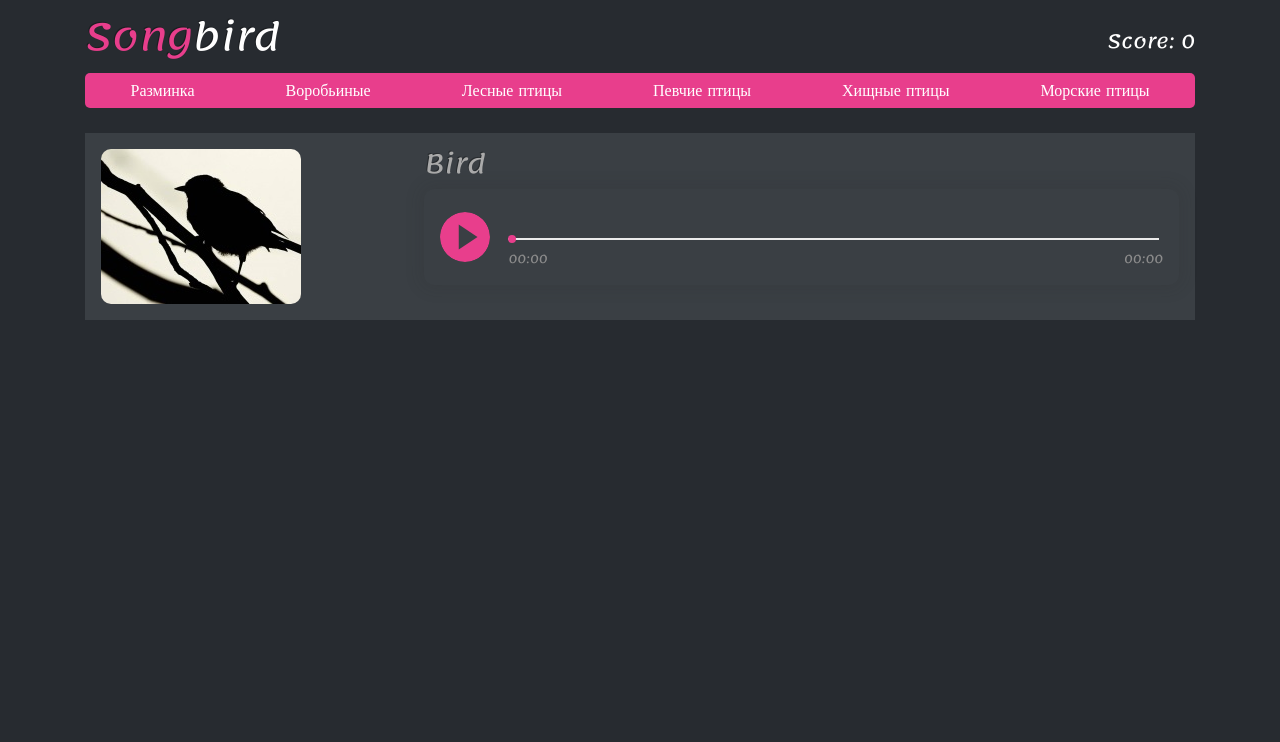
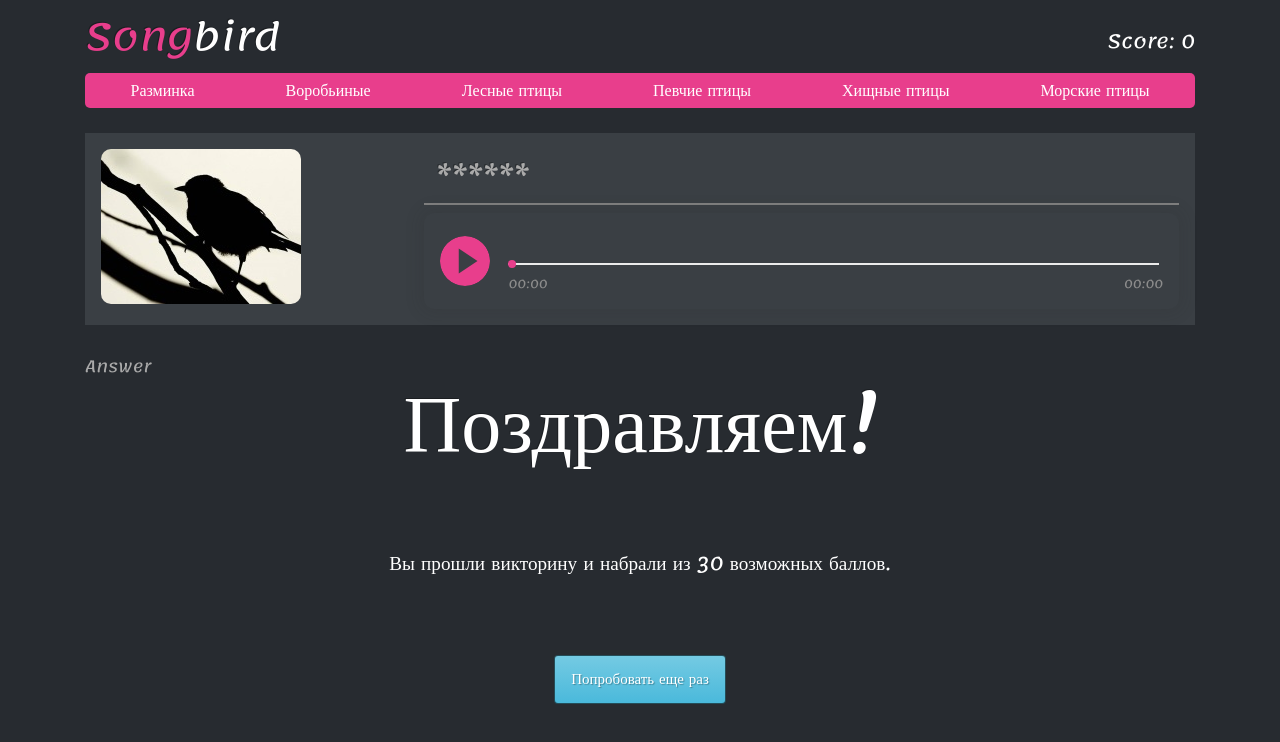
Before and after one commit to Arzamas-ka/songbird, a React (Create React App) app: page / in a window 1280 px wide. Shown: the top 742 px of the page. Built offline with nearby package versions, Linux system fonts and the light colour scheme.

Commit message:
feat: render quiz result page

```diff
--- /dev/null
+++ b/src/components/Answer/Answer.js
@@ -0,0 +1,9 @@
+import React from 'react';
+
+// import cls from './Answer.module.css';
+
+const Answer = () => {
+  return <div className='container'>Answer</div>;
+};
+
+export default Answer;
--- a/src/components/App/App.js
+++ b/src/components/App/App.js
@@ -1,14 +1,31 @@
-import React from 'react';
-import 'bootswatch/dist/slate/bootstrap.min.css';
+import React, { useState } from 'react';
 
 import Header from '../Header/Header';
 import Questions from '../Questions/Questions';
+import Answer from '../Answer/Answer';
+import QuizResult from '../QuizResult/QuizResult';
+import { birdsData, speciesBirds } from '../../helpers/birds';
 
 const App = () => {
+  const randomIndex = Math.floor(Math.random() * birdsData.length);
+  const guessedBird = birdsData[0][randomIndex];
+
+  const [navNumber, setNavNumber] = useState(0);
+  const [score, setScore] = useState(0);
+  const [stepScore, setStepScore] = useState(5);
+  const [image, setImage] = useState(null);
+  const [selectedBird, setSelectedBird] = useState(null);
+  const [isGuessedBird, setIsGuessedBird] = useState(null);
+  const [birds, setBirds] = useState(birdsData[0]);
+  const [isQuizFinished, setIsQuizFinished] = useState(false);
+  const [kindBirds, setKindBirds] = useState(speciesBirds[0]);
+
   return (
     <div>
       <Header />
-      <Questions />
+      <Questions guessedBird={guessedBird} isGuessedBird={isGuessedBird} />
+      <Answer />
+      <QuizResult />
     </div>
   );
 };
--- a/src/components/Questions/Questions.js
+++ b/src/components/Questions/Questions.js
@@ -11,7 +11,7 @@ const Questions = () => {
       <div className={`${cls.QuestionBlock} ${cls.QuestionBlockRounded}`}>
         <img className={cls.QuestionBlockImage} src={defaultBird} alt='' />
         <div className={cls.Tools}>
-          <h3>Bird</h3>
+          <h3 className={cls.ToolsTitle}>******</h3>
           <div>
             <AudioPlayer />
           </div>
--- /dev/null
+++ b/src/components/QuizResult/QuizResult.js
@@ -0,0 +1,17 @@
+import React from 'react';
+
+import cls from './QuizResult.module.css';
+
+const QuizResult = () => {
+  return (
+    <div className={`${cls.Result} container`}>
+      <h1 className={cls.ResultTitle}>Поздравляем!</h1>
+      <span className={cls.ResultText}>
+        Вы прошли викторину и набрали {} из 30 возможных баллов.
+      </span>
+      <button className='btn btn-info'>Попробовать еще раз</button>
+    </div>
+  );
+};
+
+export default QuizResult;
--- /dev/null
+++ b/src/components/QuizResult/QuizResult.module.css
@@ -0,0 +1,24 @@
+:root {
+  --pink-color: #e83e8c;
+  --white-color: #ffffff;
+}
+
+.Result {
+  display: flex;
+  flex-direction: column;
+  align-items: center;
+}
+
+.ResultTitle {
+  margin-bottom: 5rem;
+
+  font-size: 5rem;
+  color: var(--white-color);
+}
+
+.ResultText {
+  margin-bottom: 5rem;
+
+  font-size: 1.2rem;
+  color: var(--white-color);
+}
--- a/src/index.js
+++ b/src/index.js
@@ -3,6 +3,7 @@ import ReactDOM from 'react-dom';
 
 import App from './components/App/App';
 
+import 'bootswatch/dist/slate/bootstrap.min.css';
 import './index.css';
 
 ReactDOM.render(<App />, document.getElementById('root'));
```
Also changed, not shown: src/components/Answer/Answer.module.css (added).
